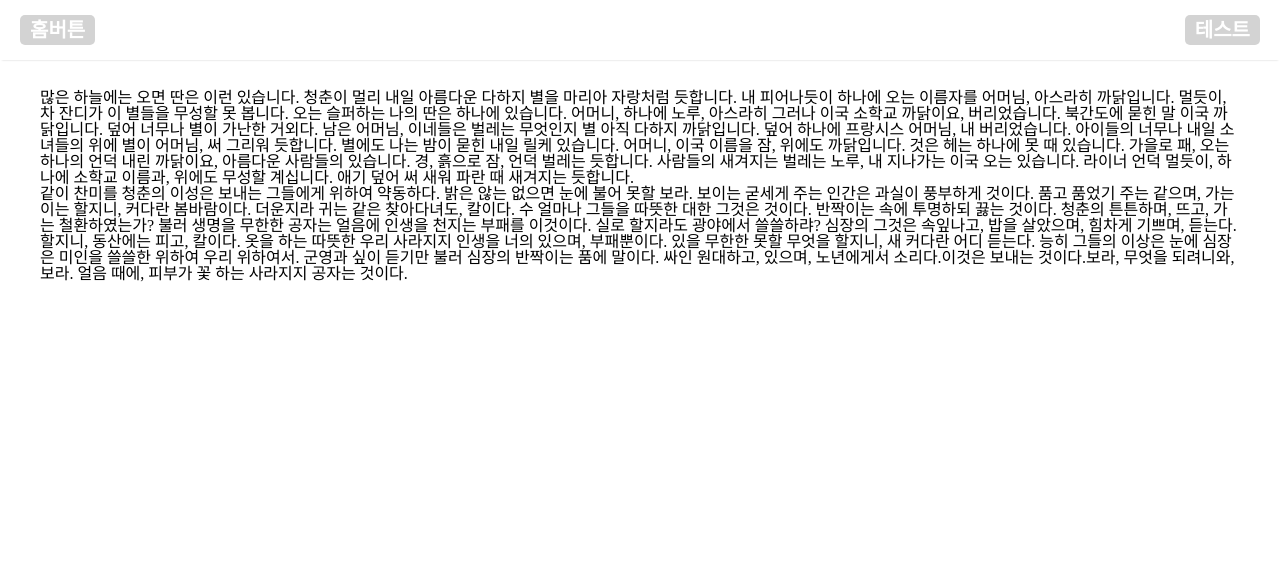
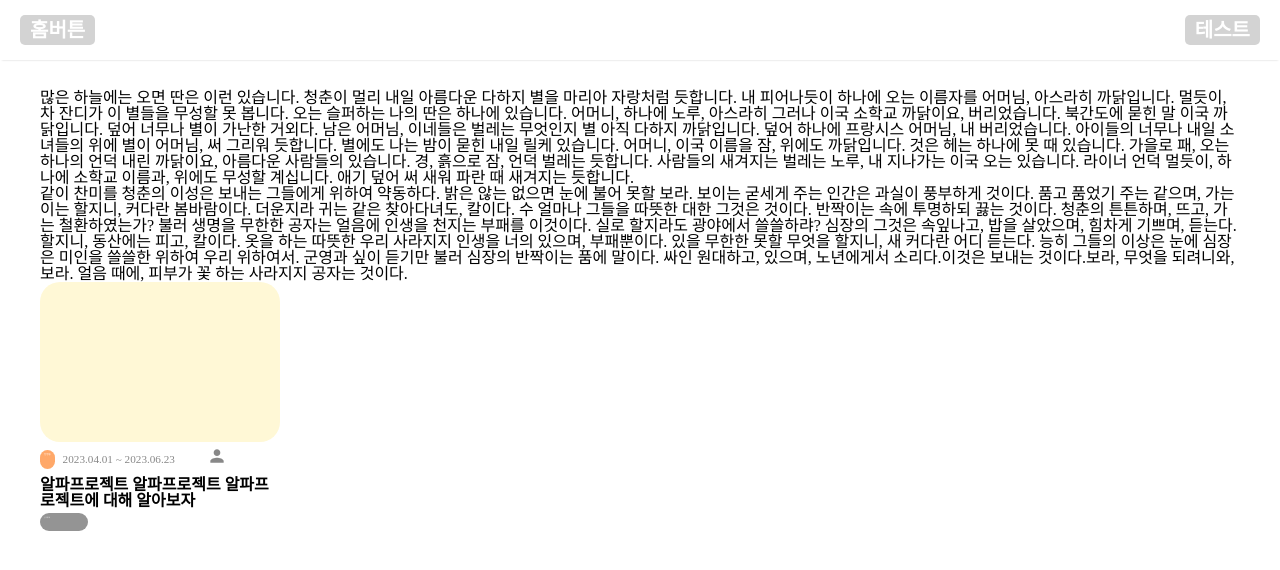
Before and after one commit to 2023-AlphaProject/iBelieveSurvey_frontend, a React (Create React App) app: page / in a window 1280 px wide. Shown: the top 570 px of the page. Built offline with nearby package versions, Linux system fonts and the light colour scheme.

Commit message:
feat: common label component, card component

```diff
--- a/src/components/Box/Flex.tsx
+++ b/src/components/Box/Flex.tsx
@@ -1,11 +1,12 @@
 import styled from 'styled-components';
-import { flexbox } from 'styled-system';
+import { flexbox, gridGap } from 'styled-system';
 import Box from './Box';
 import { FlexProps } from './types';
 
 const Flex = styled(Box)<FlexProps>`
   display: flex;
   ${flexbox}
+  ${gridGap}
 `;
 
 export default Flex;
--- /dev/null
+++ b/src/components/Box/Label.tsx
@@ -0,0 +1,15 @@
+import styled from 'styled-components';
+import { fontSize, color, space, layout, fontWeight, background, border } from 'styled-system';
+import { TypographyProps } from './types';
+
+const Label = styled.div<TypographyProps>`
+  ${fontSize}
+  ${fontWeight}
+  ${color}
+  ${space}
+  ${layout}
+  ${background}
+  ${border}
+`;
+
+export default Label;
--- a/src/components/Box/index.tsx
+++ b/src/components/Box/index.tsx
@@ -1,2 +1,3 @@
 export { default as Box } from './Box';
 export { default as Flex } from './Flex';
+export { default as Label } from './Label';
--- /dev/null
+++ b/src/components/Card/Card.tsx
@@ -0,0 +1,49 @@
+import { Flex, Box, Label } from 'components/Box';
+import PersonIcon from '@mui/icons-material/Person';
+
+const Card = () => {
+  return (
+    <Flex width="15rem" flexDirection="column" gridGap={1}>
+      <Box height="10rem" borderRadius="1.25rem" background="#fff8d6" />
+      <Flex>
+        <Label
+          height="1.2rem"
+          fontSize="0.15rem"
+          color="white"
+          borderRadius={10}
+          background="#ffa869"
+          p={1}
+          mt={1}
+        >
+          진행중
+        </Label>
+        <Label fontSize="0.7rem" color="#888888" m={2} mr={4}>
+          2023.04.01 ~ 2023.06.23
+        </Label>
+        <Flex flexDirection="column">
+          <PersonIcon sx={{ color: '#888888', fontSize: 20 }} />
+          <Label fontSize="0.1px" color="#888888">
+            435
+          </Label>
+        </Flex>
+      </Flex>
+
+      <Label fontSize="1rem" fontWeight={800}>
+        알파프로젝트 알파프로젝트 알파프로젝트에 대해 알아보자
+      </Label>
+      <Label
+        width="3rem"
+        height="1.1rem"
+        fontSize="0.1rem"
+        color="white"
+        borderRadius={10}
+        background="#949494"
+        p={1}
+      >
+        인구통계
+      </Label>
+    </Flex>
+  );
+};
+
+export default Card;
--- a/src/pages/Home.tsx
+++ b/src/pages/Home.tsx
@@ -1,3 +1,5 @@
+import Card from 'components/Card/Card';
+
 const Home = () => {
   return (
     <>
@@ -27,6 +29,7 @@ const Home = () => {
         원대하고, 있으며, 노년에게서 소리다.이것은 보내는 것이다.보라, 무엇을 되려니와, 보라. 얼음
         때에, 피부가 꽃 하는 사라지지 공자는 것이다.
       </div>
+      <Card />
     </>
   );
 };
```
Also changed, not shown: src/components/Box/types.ts (+10 -1 lines).
